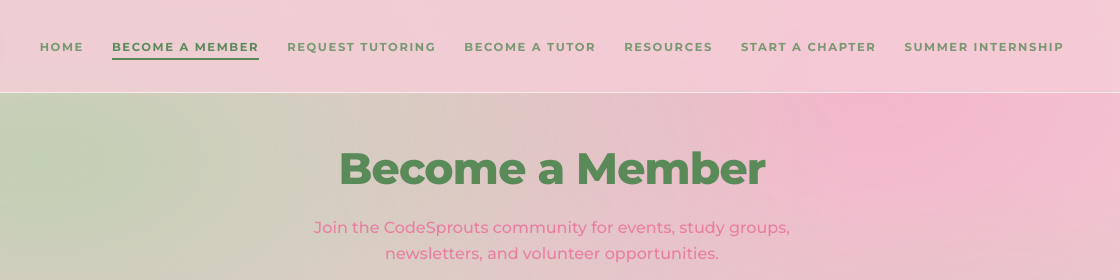
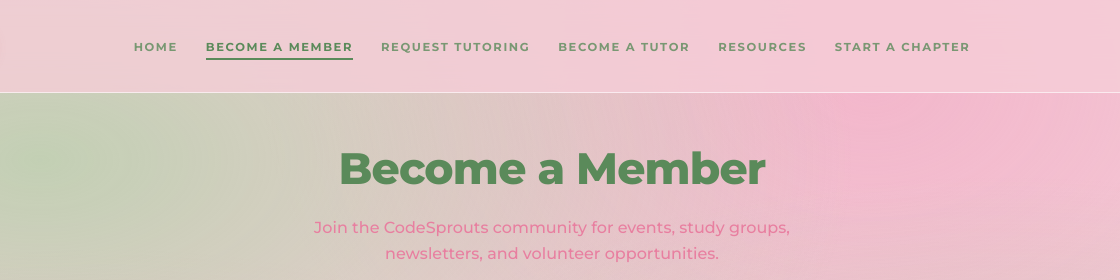
Before and after one commit to SashaKanade/CodeSprouts, a plain HTML site: page membership.html in a window 1280 px wide. Shown: the top 280 px of the page, 88-1208 px from the left. Drawn offline with Linux system fonts and the light colour scheme.

Commit message:
Add files via upload

```diff
--- a/css/styles.css
+++ b/css/styles.css
@@ -1,4 +1,3 @@
-/* CodeSprouts — Pink & green pastel aesthetic matching brand posts */
 :root {
   --green: #5a8a5a;
   --green-dark: #bcd6ae;
--- a/membership.html
+++ b/membership.html
@@ -27,7 +27,6 @@
           <li><a href="become-tutor.html">Become a Tutor</a></li>
           <li><a href="resources.html">Resources</a></li>
           <li><a href="become-chapter.html">Start a Chapter</a></li>
-          <li><a href="summerinternship.html">Summer Internship </a></li>
         </ul>
       </nav>
       <div class="header-actions">
```
Also changed, not shown: become-chapter.html (+0 -1 lines), become-tutor.html (+0 -1 lines), index.html (+0 -1 lines), resources.html (+0 -1 lines), tutoring.html (+0 -1 lines).
